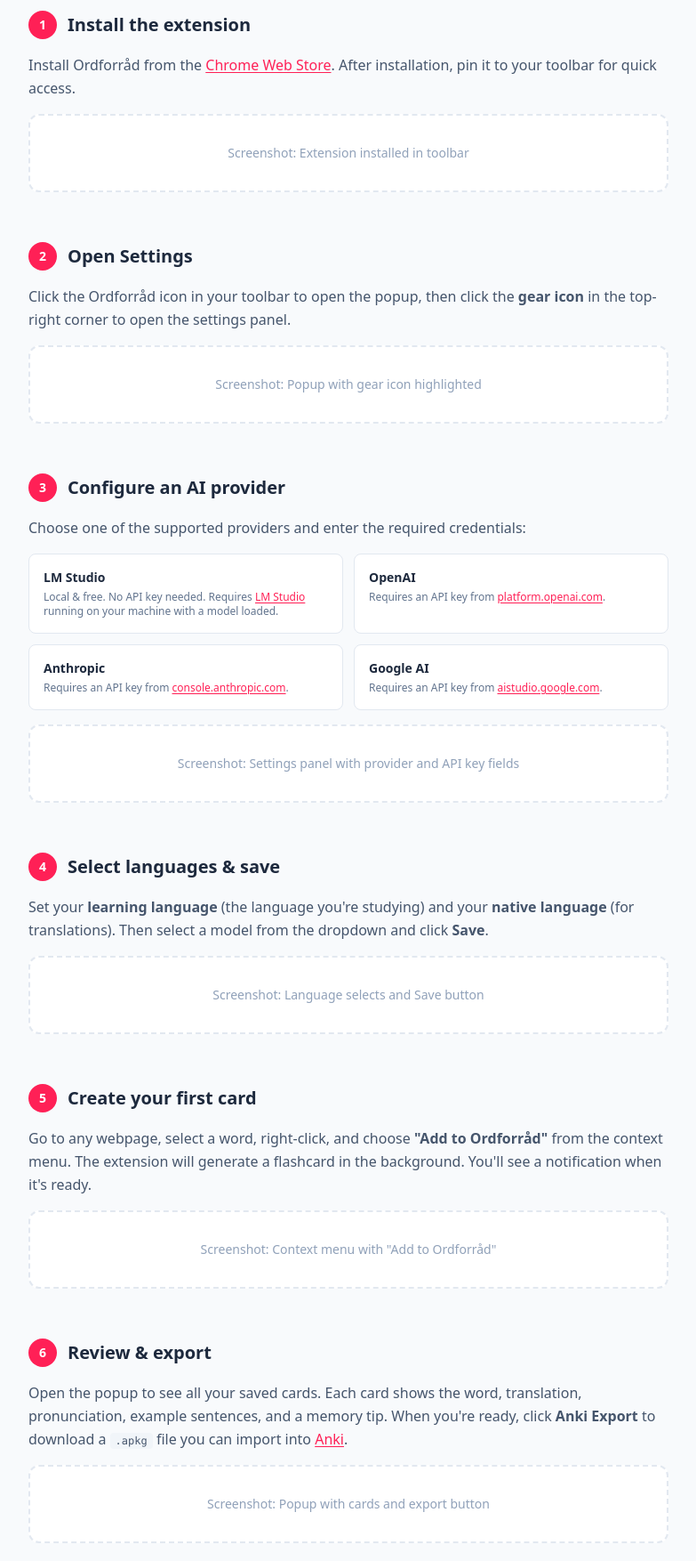
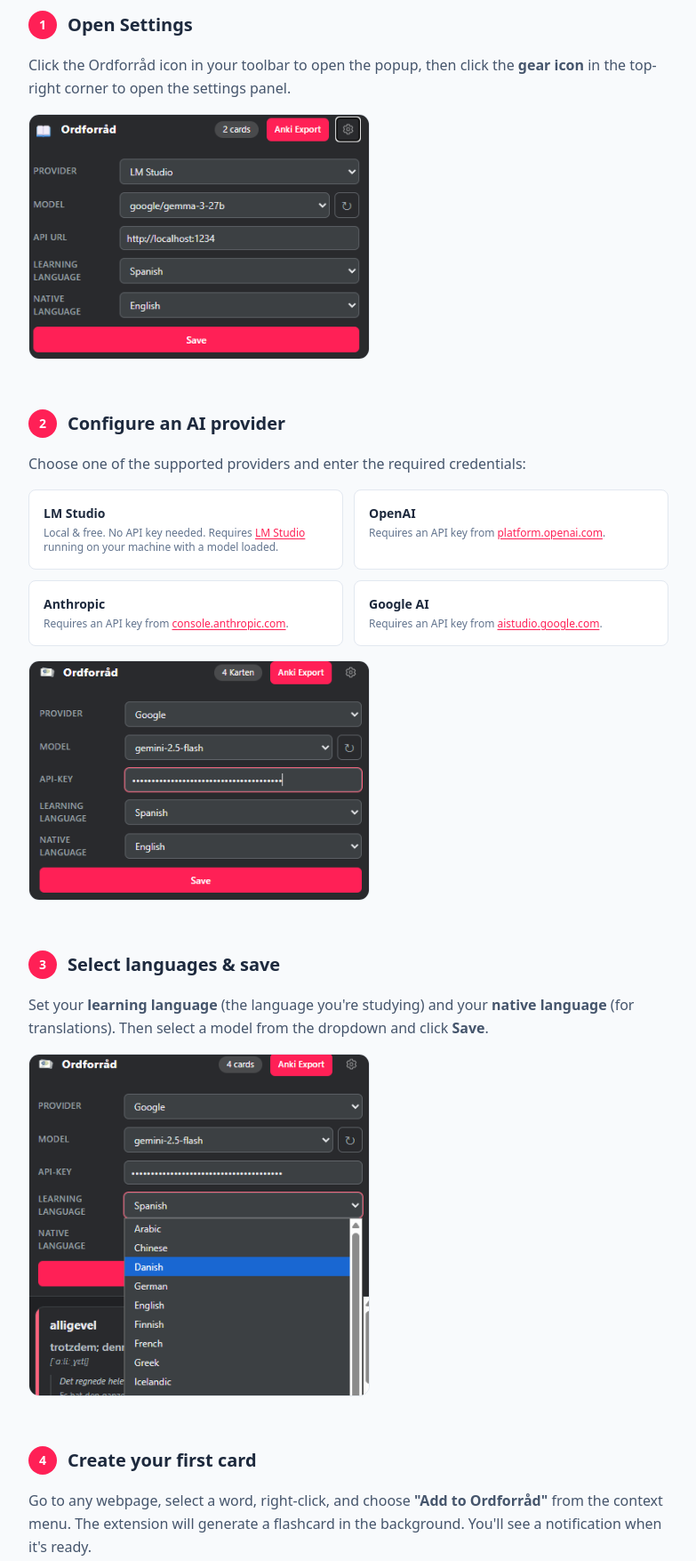
Before and after one commit to u8array/ordforraad, a browser extension: page docs/guide.html in a window 1280 px wide. Shown: the part 180-1934 px from the top of the page at 89% size, without its empty margins (248-1031 px from the left). Drawn offline with nearby package versions, Linux system fonts and the light colour scheme.

Commit message:
Update docs

```diff
--- a/docs/guide.html
+++ b/docs/guide.html
@@ -12,7 +12,7 @@
   <header class="bg-slate-900 text-white">
     <div class="max-w-3xl mx-auto px-6 py-10">
       <div class="flex items-center gap-3 mb-3">
-        <img src="/ordforraad/icons/icon48.png" alt="" class="w-8 h-8" />
+        <img src="../icons/icon48.png" alt="" class="w-8 h-8" />
         <h1 class="text-2xl font-bold tracking-tight">Ordforråd</h1>
       </div>
       <p class="text-slate-300 text-lg">Getting Started Guide</p>
@@ -25,39 +25,19 @@
     <section class="space-y-4">
       <div class="flex items-center gap-3">
         <span class="flex items-center justify-center w-8 h-8 rounded-full bg-rose-500 text-white text-sm font-bold shrink-0">1</span>
-        <h2 class="text-xl font-semibold">Install the extension</h2>
+        <h2 class="text-xl font-semibold">Open Settings</h2>
       </div>
       <p class="text-slate-600 leading-relaxed">
-        Install Ordforråd from the
-        <a href="https://chromewebstore.google.com" class="text-rose-500 underline underline-offset-2 hover:text-rose-400">Chrome Web Store</a>.
-        After installation, pin it to your toolbar for quick access.
+        Click the Ordforråd icon in your toolbar to open the popup, then click the
+        <strong>gear icon</strong> in the top-right corner to open the settings panel.
       </p>
-      <!-- screenshot placeholder -->
-      <div class="rounded-xl border-2 border-dashed border-slate-200 bg-white p-8 text-center text-sm text-slate-400">
-        Screenshot: Extension installed in toolbar
-      </div>
+      <img src="screenshots/settings-open.png" alt="Popup with gear icon highlighted" class="rounded-xl border border-slate-200 max-w-sm" />
     </section>
 
     <!-- Step 2 -->
     <section class="space-y-4">
       <div class="flex items-center gap-3">
         <span class="flex items-center justify-center w-8 h-8 rounded-full bg-rose-500 text-white text-sm font-bold shrink-0">2</span>
-        <h2 class="text-xl font-semibold">Open Settings</h2>
-      </div>
-      <p class="text-slate-600 leading-relaxed">
-        Click the Ordforråd icon in your toolbar to open the popup, then click the
-        <strong>gear icon</strong> in the top-right corner to open the settings panel.
-      </p>
-      <!-- screenshot placeholder -->
-      <div class="rounded-xl border-2 border-dashed border-slate-200 bg-white p-8 text-center text-sm text-slate-400">
-        Screenshot: Popup with gear icon highlighted
-      </div>
-    </section>
-
-    <!-- Step 3 -->
-    <section class="space-y-4">
-      <div class="flex items-center gap-3">
-        <span class="flex items-center justify-center w-8 h-8 rounded-full bg-rose-500 text-white text-sm font-bold shrink-0">3</span>
         <h2 class="text-xl font-semibold">Configure an AI provider</h2>
       </div>
       <p class="text-slate-600 leading-relaxed">
@@ -81,57 +61,45 @@
           <p class="text-xs text-slate-500">Requires an API key from <a href="https://aistudio.google.com/apikey" class="text-rose-500 underline underline-offset-2 hover:text-rose-400">aistudio.google.com</a>.</p>
         </div>
       </div>
-      <!-- screenshot placeholder -->
-      <div class="rounded-xl border-2 border-dashed border-slate-200 bg-white p-8 text-center text-sm text-slate-400">
-        Screenshot: Settings panel with provider and API key fields
+      <img src="screenshots/settings-open-api-key.png" alt="Settings panel with provider and API key fields" class="rounded-xl border border-slate-200 max-w-sm" />
+    </section>
+
+    <!-- Step 3 -->
+    <section class="space-y-4">
+      <div class="flex items-center gap-3">
+        <span class="flex items-center justify-center w-8 h-8 rounded-full bg-rose-500 text-white text-sm font-bold shrink-0">3</span>
+        <h2 class="text-xl font-semibold">Select languages &amp; save</h2>
       </div>
+      <p class="text-slate-600 leading-relaxed">
+        Set your <strong>learning language</strong> (the language you're studying) and your
+        <strong>native language</strong> (for translations). Then select a model from the dropdown and click <strong>Save</strong>.
+      </p>
+      <img src="screenshots/settings-open-select-language.png" alt="Language selects and Save button" class="rounded-xl border border-slate-200 max-w-sm" />
     </section>
 
     <!-- Step 4 -->
     <section class="space-y-4">
       <div class="flex items-center gap-3">
         <span class="flex items-center justify-center w-8 h-8 rounded-full bg-rose-500 text-white text-sm font-bold shrink-0">4</span>
-        <h2 class="text-xl font-semibold">Select languages &amp; save</h2>
+        <h2 class="text-xl font-semibold">Create your first card</h2>
       </div>
       <p class="text-slate-600 leading-relaxed">
-        Set your <strong>learning language</strong> (the language you're studying) and your
-        <strong>native language</strong> (for translations). Then select a model from the dropdown and click <strong>Save</strong>.
+        Go to any webpage, select a word, right-click, and choose
+        <strong>"Add to Ordforråd"</strong> from the context menu. The extension will generate a flashcard in the background. You'll see a notification when it's ready.
       </p>
-      <!-- screenshot placeholder -->
-      <div class="rounded-xl border-2 border-dashed border-slate-200 bg-white p-8 text-center text-sm text-slate-400">
-        Screenshot: Language selects and Save button
-      </div>
+      <img src="screenshots/context-menu.png" alt="Context menu with Add to Ordforråd" class="rounded-xl border border-slate-200 max-w-sm" />
     </section>
 
     <!-- Step 5 -->
     <section class="space-y-4">
       <div class="flex items-center gap-3">
         <span class="flex items-center justify-center w-8 h-8 rounded-full bg-rose-500 text-white text-sm font-bold shrink-0">5</span>
-        <h2 class="text-xl font-semibold">Create your first card</h2>
-      </div>
-      <p class="text-slate-600 leading-relaxed">
-        Go to any webpage, select a word, right-click, and choose
-        <strong>"Add to Ordforråd"</strong> from the context menu. The extension will generate a flashcard in the background. You'll see a notification when it's ready.
-      </p>
-      <!-- screenshot placeholder -->
-      <div class="rounded-xl border-2 border-dashed border-slate-200 bg-white p-8 text-center text-sm text-slate-400">
-        Screenshot: Context menu with "Add to Ordforråd"
-      </div>
-    </section>
-
-    <!-- Step 6 -->
-    <section class="space-y-4">
-      <div class="flex items-center gap-3">
-        <span class="flex items-center justify-center w-8 h-8 rounded-full bg-rose-500 text-white text-sm font-bold shrink-0">6</span>
         <h2 class="text-xl font-semibold">Review &amp; export</h2>
       </div>
       <p class="text-slate-600 leading-relaxed">
         Open the popup to see all your saved cards. Each card shows the word, translation, pronunciation, example sentences, and a memory tip. When you're ready, click <strong>Anki Export</strong> to download a <code class="text-xs bg-slate-100 px-1.5 py-0.5 rounded">.apkg</code> file you can import into <a href="https://apps.ankiweb.net" class="text-rose-500 underline underline-offset-2 hover:text-rose-400">Anki</a>.
       </p>
-      <!-- screenshot placeholder -->
-      <div class="rounded-xl border-2 border-dashed border-slate-200 bg-white p-8 text-center text-sm text-slate-400">
-        Screenshot: Popup with cards and export button
-      </div>
+      <img src="screenshots/popup-cards.png" alt="Popup with cards and export button" class="rounded-xl border border-slate-200 max-w-sm" />
     </section>
 
   </main>
```
Also changed, not shown: docs/privacy-policy.html (+1 -1 lines), docs/screenshots/settings-open-api-key.png (added), docs/screenshots/settings-open-select-language.png (added).
